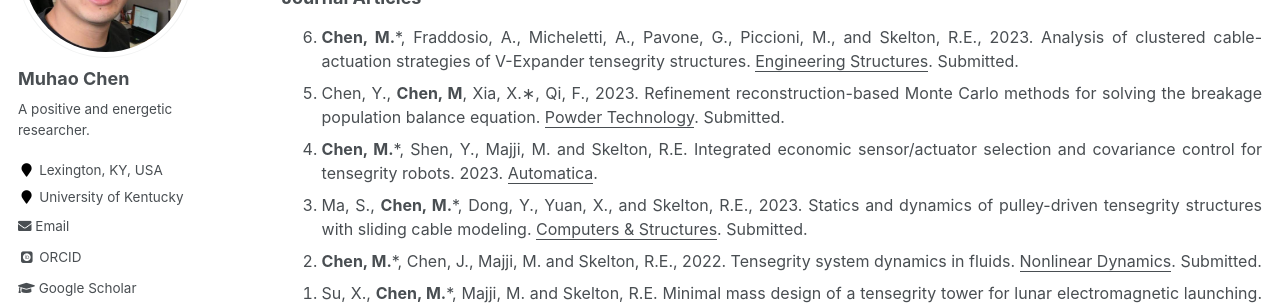
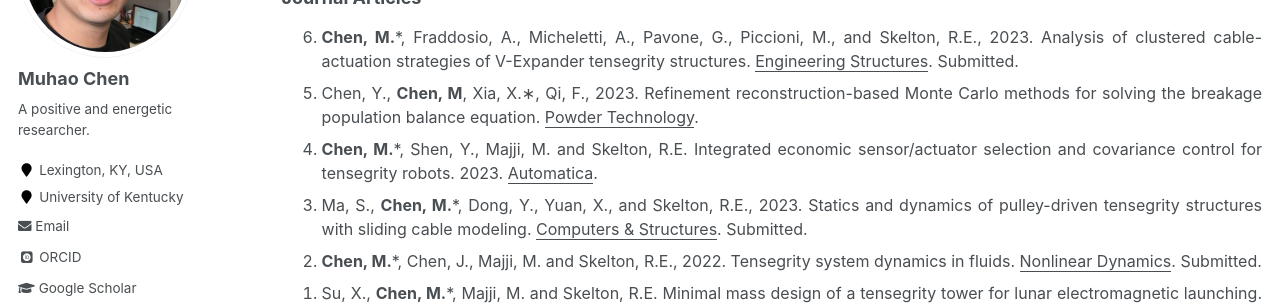
Before and after one commit to Muhao-Chen/muhao-chen.github.io, a Jekyll site: the page built from _pages/publication.md, in a window 1280 px wide and 900 px high, scrolled down 2642 px. Shown: the part 153-458 px from the top of the window. Built offline with Jekyll 4.4.1, drawn with Linux system fonts in a browser that asks for light colours; some web fonts are replaced.

Commit message:
Update publication.md

```diff
--- a/_pages/publication.md
+++ b/_pages/publication.md
@@ -69,7 +69,7 @@ toc: true
 <font size=3>
 <ol reversed>
 <li> <strong>Chen, M.</strong>*, Fraddosio, A., Micheletti, A., Pavone, G., Piccioni, M., and Skelton, R.E., 2023. Analysis of clustered cable-actuation strategies of V-Expander tensegrity structures. <u>Engineering Structures</u>. Submitted. </li>
-<li> Chen, Y., <strong>Chen, M</strong>, Xia, X.∗, Qi, F., 2023. Refinement reconstruction-based Monte Carlo methods for solving the breakage population balance equation. <u>Powder Technology</u>. Submitted. </li>
+<li> Chen, Y., <strong>Chen, M</strong>, Xia, X.∗, Qi, F., 2023. Refinement reconstruction-based Monte Carlo methods for solving the breakage population balance equation. <u>Powder Technology</u>. </li>
 <li> <strong>Chen, M.</strong>*, Shen, Y., Majji, M. and Skelton, R.E. Integrated economic sensor/actuator selection and covariance control for tensegrity robots. 2023. <u>Automatica</u>. </li>
 <li> Ma, S., <strong>Chen, M.</strong>*, Dong, Y., Yuan, X., and Skelton, R.E., 2023. Statics and dynamics of pulley-driven tensegrity structures with sliding cable modeling. <u>Computers & Structures</u>. Submitted. </li>
 <li> <strong>Chen, M.</strong>*, Chen, J., Majji, M. and Skelton, R.E., 2022. Tensegrity system dynamics in fluids. <u>Nonlinear Dynamics</u>. Submitted. </li>
```
